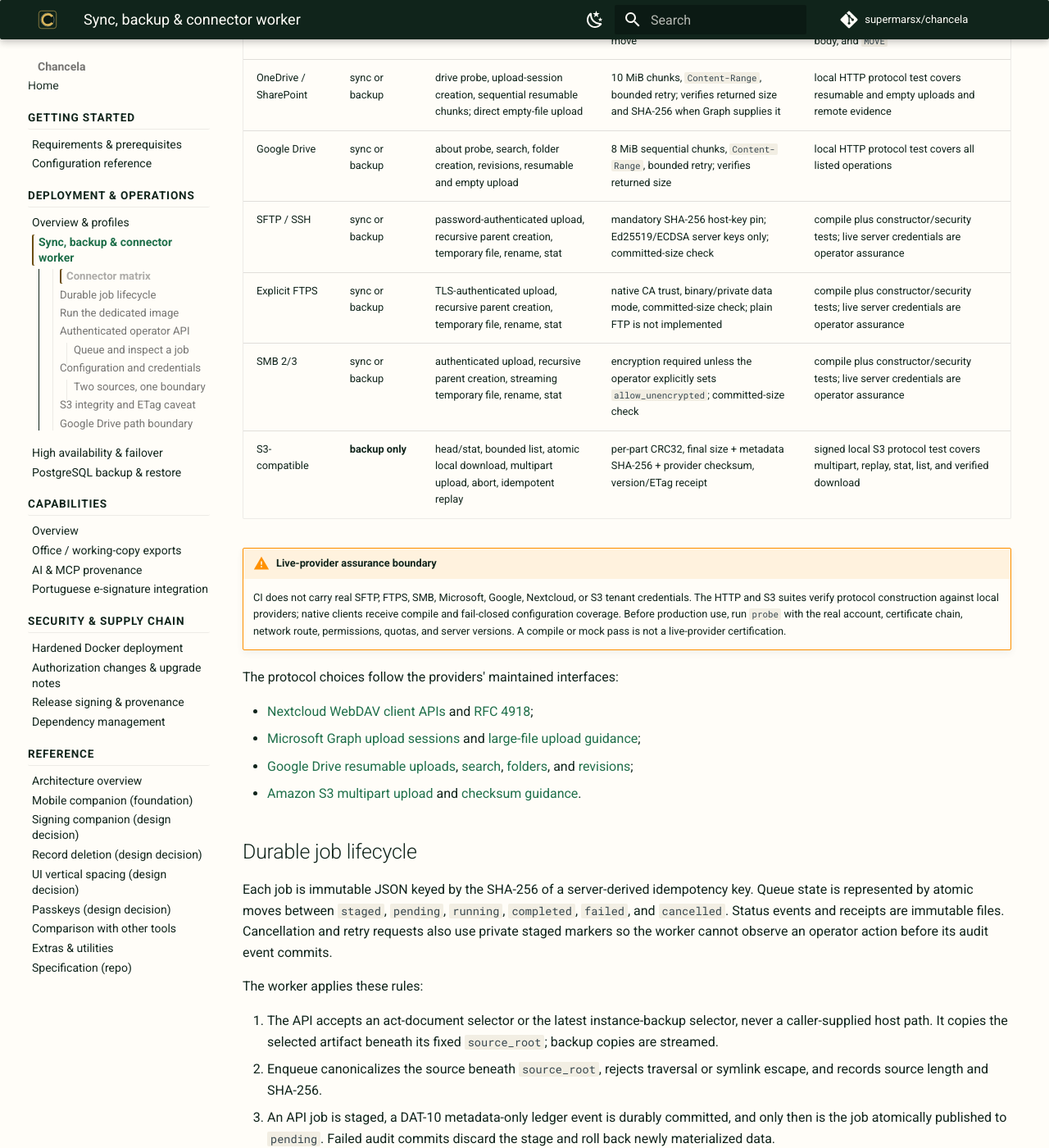
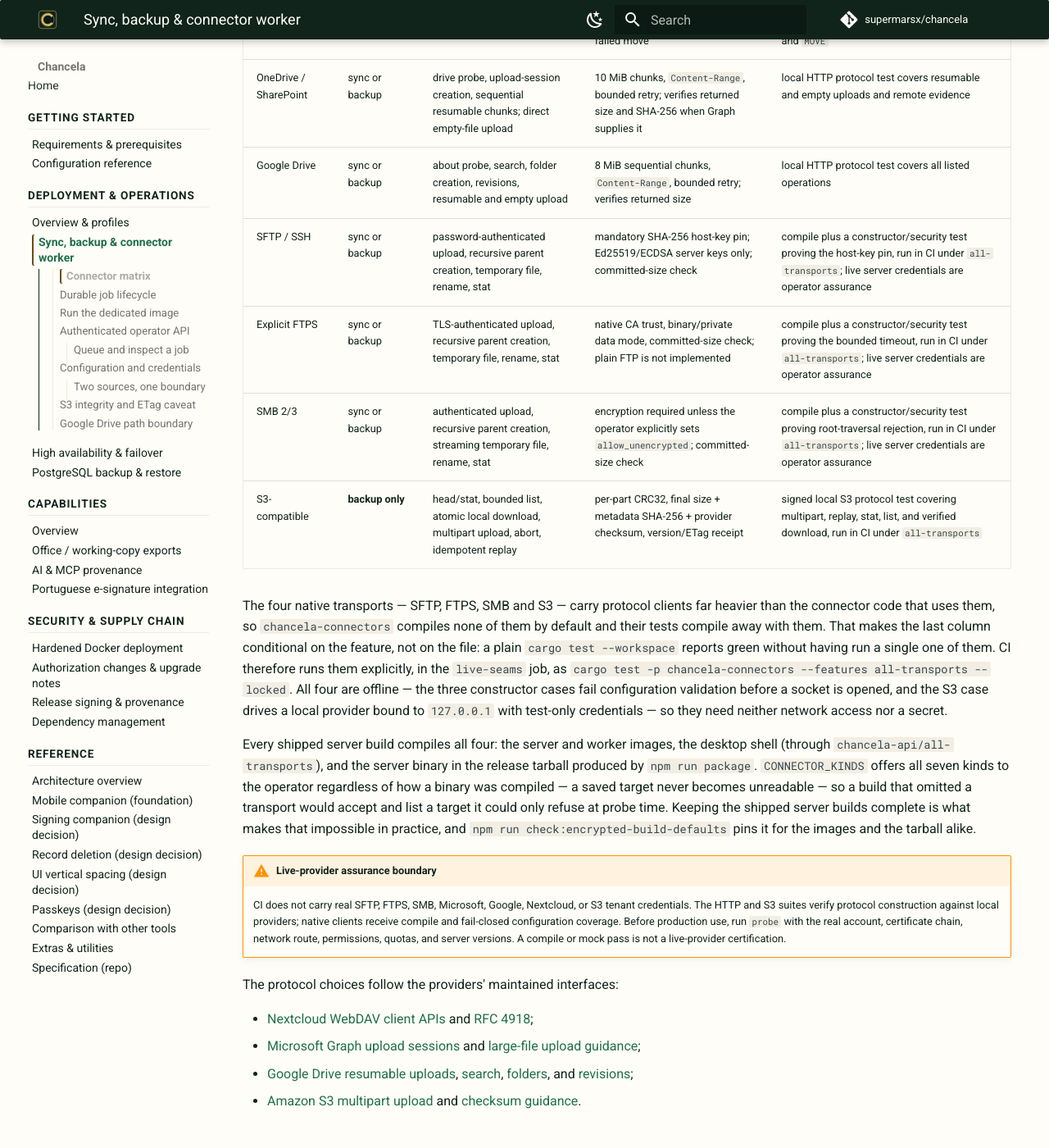
Before and after one commit to supermarsx/chancela, an MkDocs documentation site: the page built from docs/connectors-worker.md, in a window 1280 px wide and 1400 px high, scrolled down 754 px. Shown: the whole window at 82% size. Built offline with MkDocs 1.6.1 and Material for MkDocs 9.7.7, drawn with Linux system fonts in a browser that asks for light colours; comment, search, counter and statistics services are not loaded.

Commit message:
fix(ci): run the transport tests again, and ship them in the release binary
Both are regressions from my own `48e3590e`, which feature-gated the remote
transports.

**No CI job had compiled or run a transport test since.** `all-transports`
appeared in no test invocation anywhere in the tree, so four tests that ran on
every `cargo test` before the gating went dark:
`sftp_constructor_requires_a_host_key_pin`,
`ftps_constructor_requires_a_bounded_timeout`,
`smb_constructor_rejects_a_traversing_root`, and
`s3_backup_uses_signed_multipart_stat_list_and_verified_atomic_download` — the
only coverage of S3 multipart, per-part checksums, replay and verified download.
The SFTP host-key pin is the only thing between a backup of sealed records and a
man-in-the-middle, and its test could have been deleted with CI fully green.
`live-seams` now runs them; they are offline (the S3 case spins a local axum
provider), so this needs no network and no credentials.

**The published release tarball shipped a server that could dial nothing.**
`build:rust` passed only the sqlcipher features, so a target was accepted,
persisted and listed as enabled while `CONNECTOR_KINDS` still offered all seven
kinds — and only pressing Test revealed the build had no transport. Same
regression `be99444b` fixed for `Dockerfile.hardened`, in the path that fix did
not cover; worse, `check-encrypted-build-defaults.mjs` pinned that feature string
while asserting only the sqlcipher entries, so the gate actively certified the
incomplete list. The release build now names `chancela-server/all-transports` and
the gate asserts it as its OWN entry rather than folding it into the
encrypted-store checks, so a future rewrite of that list cannot drop it in
passing. Red-proofed: removing the feature makes the gate exit 1.

`docs/connectors-worker.md`'s "Automated assurance" column promised these tests
ran throughout the window in which they did not; it now states what is true.

Co-Authored-By: Claude Opus 4.8 <noreply@anthropic.com>

```diff
--- a/docs/connectors-worker.md
+++ b/docs/connectors-worker.md
@@ -26,10 +26,31 @@ The implementation is split into:
 | Nextcloud / WebDAV | sync or backup | authenticated probe, `MKCOL`, streamed `PUT`, atomic `MOVE` | `OC-Checksum: SHA256`, length, temporary name, cleanup on failed move | local HTTP protocol test verifies auth, `PROPFIND`, `MKCOL`, checksum headers, body, and `MOVE` |
 | OneDrive / SharePoint | sync or backup | drive probe, upload-session creation, sequential resumable chunks; direct empty-file upload | 10 MiB chunks, `Content-Range`, bounded retry; verifies returned size and SHA-256 when Graph supplies it | local HTTP protocol test covers resumable and empty uploads and remote evidence |
 | Google Drive | sync or backup | about probe, search, folder creation, revisions, resumable and empty upload | 8 MiB sequential chunks, `Content-Range`, bounded retry; verifies returned size | local HTTP protocol test covers all listed operations |
-| SFTP / SSH | sync or backup | password-authenticated upload, recursive parent creation, temporary file, rename, stat | mandatory SHA-256 host-key pin; Ed25519/ECDSA server keys only; committed-size check | compile plus constructor/security tests; live server credentials are operator assurance |
-| Explicit FTPS | sync or backup | TLS-authenticated upload, recursive parent creation, temporary file, rename, stat | native CA trust, binary/private data mode, committed-size check; plain FTP is not implemented | compile plus constructor/security tests; live server credentials are operator assurance |
-| SMB 2/3 | sync or backup | authenticated upload, recursive parent creation, streaming temporary file, rename, stat | encryption required unless the operator explicitly sets `allow_unencrypted`; committed-size check | compile plus constructor/security tests; live server credentials are operator assurance |
-| S3-compatible | **backup only** | head/stat, bounded list, atomic local download, multipart upload, abort, idempotent replay | per-part CRC32, final size + metadata SHA-256 + provider checksum, version/ETag receipt | signed local S3 protocol test covers multipart, replay, stat, list, and verified download |
+| SFTP / SSH | sync or backup | password-authenticated upload, recursive parent creation, temporary file, rename, stat | mandatory SHA-256 host-key pin; Ed25519/ECDSA server keys only; committed-size check | compile plus a constructor/security test proving the host-key pin, run in CI under `all-transports`; live server credentials are operator assurance |
+| Explicit FTPS | sync or backup | TLS-authenticated upload, recursive parent creation, temporary file, rename, stat | native CA trust, binary/private data mode, committed-size check; plain FTP is not implemented | compile plus a constructor/security test proving the bounded timeout, run in CI under `all-transports`; live server credentials are operator assurance |
+| SMB 2/3 | sync or backup | authenticated upload, recursive parent creation, streaming temporary file, rename, stat | encryption required unless the operator explicitly sets `allow_unencrypted`; committed-size check | compile plus a constructor/security test proving root-traversal rejection, run in CI under `all-transports`; live server credentials are operator assurance |
+| S3-compatible | **backup only** | head/stat, bounded list, atomic local download, multipart upload, abort, idempotent replay | per-part CRC32, final size + metadata SHA-256 + provider checksum, version/ETag receipt | signed local S3 protocol test covering multipart, replay, stat, list, and verified download, run in CI under `all-transports` |
+
+The four native transports — SFTP, FTPS, SMB and S3 — carry protocol clients far
+heavier than the connector code that uses them, so `chancela-connectors` compiles
+none of them by default and their tests compile away with them. That makes the
+last column conditional on the feature, not on the file: a plain
+`cargo test --workspace` reports green without having run a single one of them.
+CI therefore runs them explicitly, in the `live-seams` job, as
+`cargo test -p chancela-connectors --features all-transports --locked`. All four
+are offline — the three constructor cases fail configuration validation before a
+socket is opened, and the S3 case drives a local provider bound to `127.0.0.1`
+with test-only credentials — so they need neither network access nor a secret.
+
+Every shipped server build compiles all four: the server and worker images, the
+desktop shell (through `chancela-api/all-transports`), and the server binary in the
+release tarball produced by `npm run package`. `CONNECTOR_KINDS` offers all seven
+kinds to the operator regardless of how a binary was compiled — a saved target
+never becomes unreadable — so a build that omitted a transport would accept and
+list a target it could only refuse at probe time. Keeping the shipped server
+builds complete is what makes that impossible in practice, and
+`npm run check:encrypted-build-defaults` pins it for the images and the tarball
+alike.
 
 !!! warning "Live-provider assurance boundary"
     CI does not carry real SFTP, FTPS, SMB, Microsoft, Google, Nextcloud, or S3
--- a/package.json
+++ b/package.json
@@ -44,7 +44,7 @@
     "test:desktop:smoke": "npm run test:smoke --prefix apps/desktop",
     "measure:rust-build": "node scripts/measure-rust-build.mjs",
     "build": "npm run build:rust && npm run build:web",
-    "build:rust": "cargo build --workspace --release --locked --features chancela-server/sqlcipher,chancela-cli/sqlcipher",
+    "build:rust": "cargo build --workspace --release --locked --features chancela-server/sqlcipher,chancela-cli/sqlcipher,chancela-server/all-transports",
     "build:web": "npm run build --workspace apps/web",
     "build:docker": "docker build -f docker/Dockerfile.server -t chancela-server:local .",
     "test:package-integrity": "node scripts/check-package-artifacts.mjs",
```
Also changed, not shown: 2 other files.
